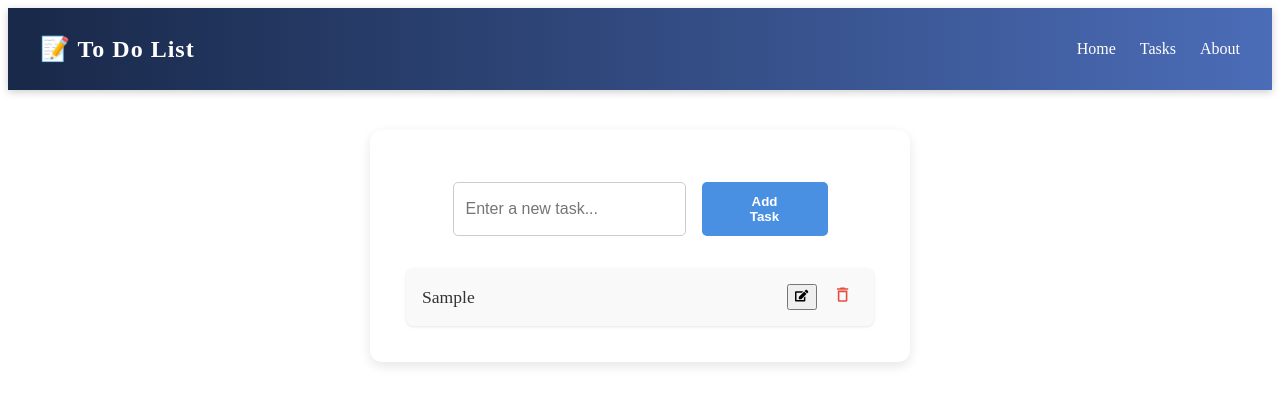
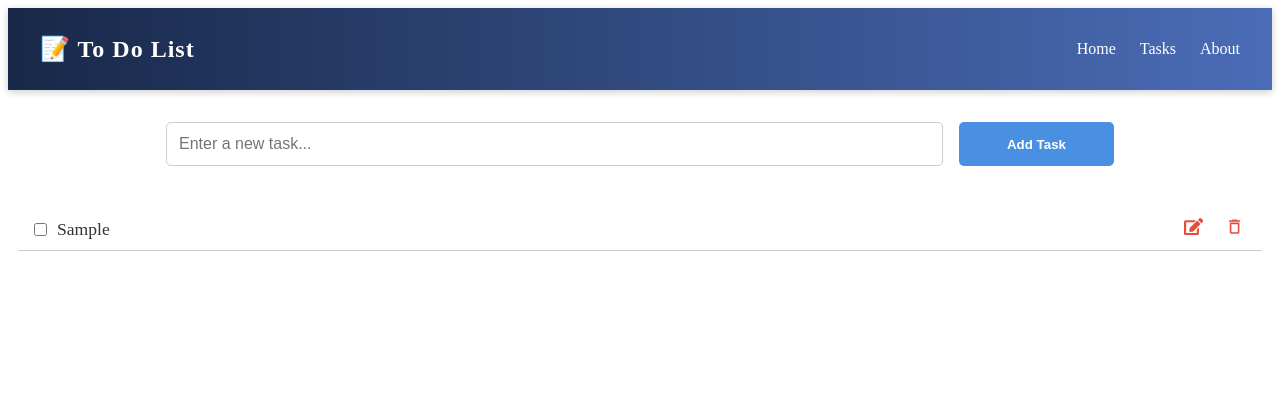
Before and after one commit to deepkapatel22199/ToDoList, a React (Vite) app in the folder frontend/: page / in a window 1280 px wide. Both pictures are taken after typing "Sample" into the empty fields and a click on the button "Add Task". Shown: the top 404 px of the page. Built offline with nearby package versions, Linux system fonts and the light colour scheme.

Commit message:
add task completed checkbox

```diff
--- a/frontend/src/Components/ToDoApp.css
+++ b/frontend/src/Components/ToDoApp.css
@@ -1,8 +0,0 @@
-.todo-app {
-    max-width: 500px;
-    margin: 40px auto;
-    padding: 20px;
-    background-color: #ffffff;
-    border-radius: 12px;
-    box-shadow: 0 4px 12px rgba(0, 0, 0, 0.1);
-  }
--- a/frontend/src/Components/ToDoApp.jsx
+++ b/frontend/src/Components/ToDoApp.jsx
@@ -13,9 +13,9 @@ const ToDoApp = () => {
       const newTask = {
         id: Date.now(),
         text,
+        completed: false,
       };
 
-        console.log("Adding task:", newTask);
       setTasks([newTask, ...tasks]);
     }
   };
@@ -35,6 +35,13 @@ const ToDoApp = () => {
     setEditingText("");
   };
 
+  const toggleComplete = (id) => {
+    const updatedTasks = tasks.map((task) =>
+      task.id === id ? { ...task, completed: !task.completed } : task
+    );
+    setTasks(updatedTasks);
+  };
+
   return (
     <div className="todo-app">
       <ToDoForm onAddTask={addTask} />
@@ -46,6 +53,7 @@ const ToDoApp = () => {
         editingId={editingId}
         editingText={editingText}
         setEditingText={setEditingText}
+        onToggleComplete={toggleComplete}
       />
     </div>
   );
--- a/frontend/src/Components/ToDoList.css
+++ b/frontend/src/Components/ToDoList.css
@@ -1,7 +1,5 @@
 .todo-list-container {
-    max-width: 600px;
-    margin: 1rem auto;
-    padding: 0 1rem;
+  padding: 10px;
   }
 
   .todo-list {
@@ -11,14 +9,10 @@
   }
 
   .todo-item {
-    background-color: #f9f9f9;
-    padding: 1rem;
-    margin-bottom: 0.75rem;
-    border-radius: 8px;
-    display: flex;
-    justify-content: space-between;
-    align-items: center;
-    box-shadow: 0 1px 3px rgba(0, 0, 0, 0.1);
+  display: flex;
+  align-items: center;
+  padding: 8px 12px;
+  border-bottom: 1px solid #ccc;
   }
 
   .todo-checkbox-label {
@@ -40,7 +34,7 @@
     color: #333;
   }
 
-  .delete-btn {
+  .delete-btn ,.edit-btn{
     background-color: transparent;
     border: none;
     font-size: 1.2rem;
@@ -48,11 +42,42 @@
     color: #e74c3c;
     transition: transform 0.2s ease;
   }
-
-  .delete-btn:hover {
+  .save-btn {
+    background-color: #654ce3;
+    color: white;
+    border: none;
+    padding: 0.5rem 1rem;
+    border-radius: 5px;
+    cursor: pointer;
+    transition: background-color 0.3s ease;
+  }
+  .edit-input{
+    padding: 0.4rem;
+    border-radius: 5px;
+    border: 1px solid #a8a8a8;
+    font-size: 1rem;
+    justify-content: space-between;
+  }
+  .save-btn:hover {
+    background-color: #072e91;
+  }
+  .delete-btn:hover, .edit-btn:hover {
     transform: scale(1.2);
   }
   .task-edit-delete {
     display: flex;
     gap: 10px;
   }
+
+  .todo-item.completed .task-text {
+    text-decoration: line-through;
+    opacity: 0.6;
+  }
+
+  .task-text {
+    flex: 1;
+  }
+
+  .todo-item input[type="checkbox"] {
+    margin-right: 10px;
+  }
--- a/frontend/src/Components/ToDoList.jsx
+++ b/frontend/src/Components/ToDoList.jsx
@@ -10,13 +10,22 @@ const ToDoList = ({
   onSaveEdit,
   editingId,
   editingText,
-  setEditingText
+  setEditingText,
+  onToggleComplete,
 }) => {
   return (
     <div className="todo-list-container">
       <ul className="todo-list">
         {tasks.map(task => (
-          <li className="todo-item" key={task.id}>
+          <li
+          key={task.id}
+          className={`todo-item ${task.completed ? "completed" : ""}`}
+          >
+            <input
+              type="checkbox"
+              checked={task.completed}
+              onChange={() => onToggleComplete(task.id)} // ✅ Added
+            />
             {editingId === task.id ? (
               <>
                 <input
```
